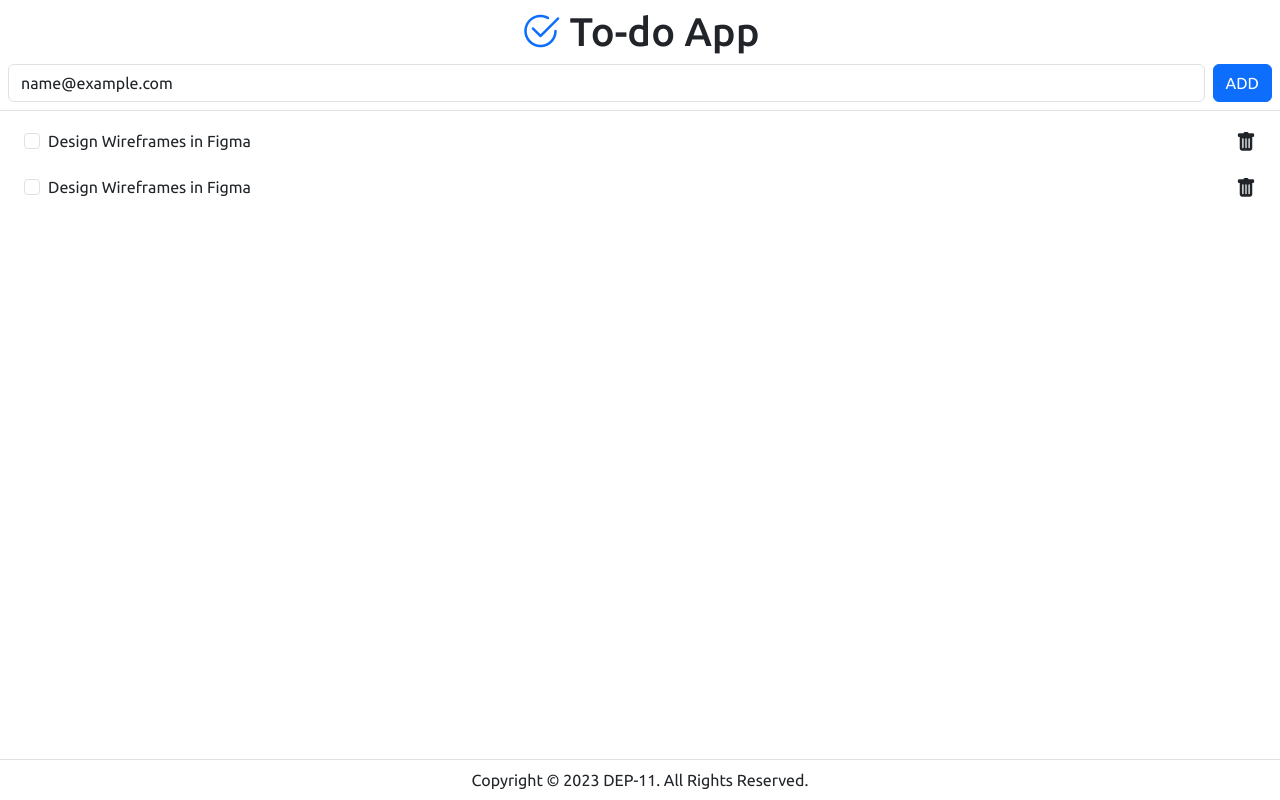
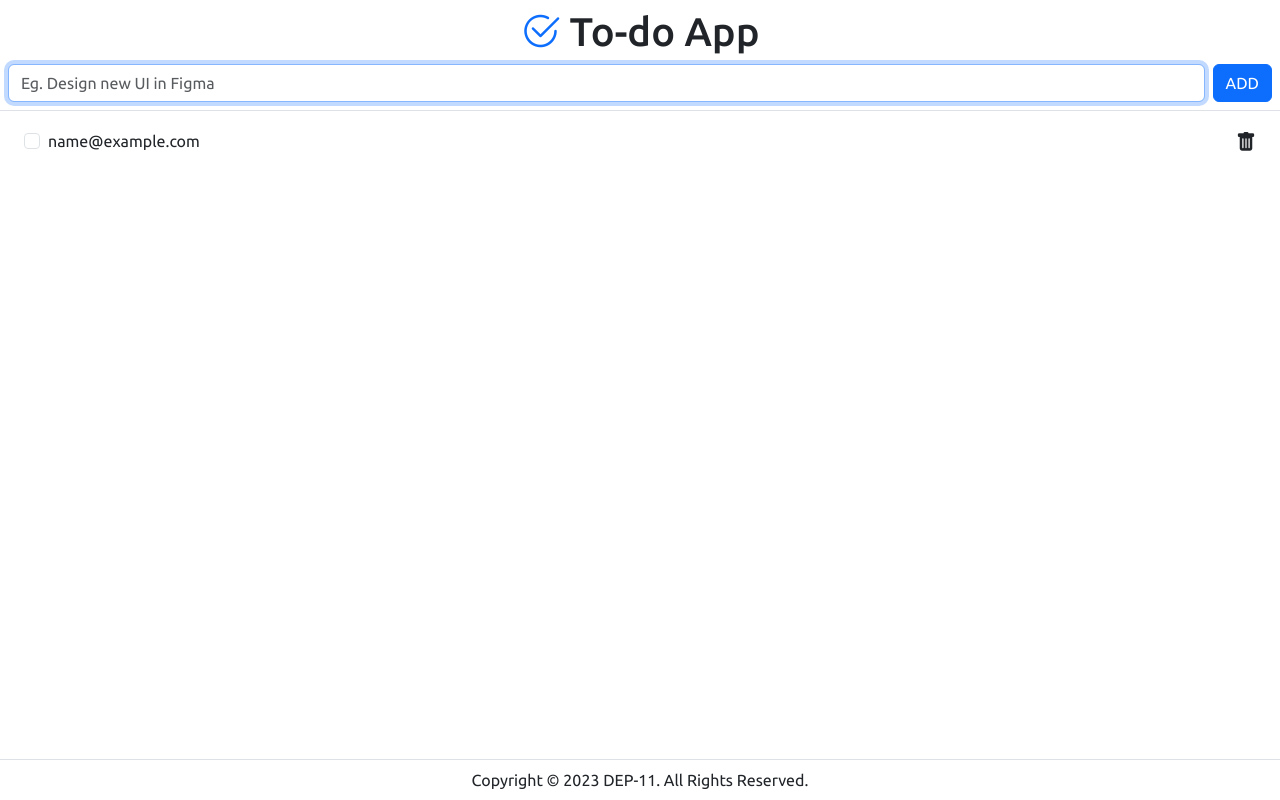
Before and after one commit to dep-11-git-playground/to-do-app, a plain HTML site: page index.html in a window 1280 px wide. Both pictures are taken after typing "name@example.com" into the empty fields and a click on the button "ADD". Drawn offline with nearby package versions, Linux system fonts and the light colour scheme.

Commit message:
Implement the delete task

```diff
--- a/index.html
+++ b/index.html
@@ -30,32 +30,13 @@
         </h1>
         <div class="d-flex gap-2">
             <input type="email" class="form-control"
-                id="txt" placeholder="Eg. Design new UI in Figma">
-            <button class="btn btn-primary"
+                id="txt-task" placeholder="Eg. Design new UI in Figma">
+            <button id="btn-add" class="btn btn-primary"
                 type="button">ADD</button>
         </div>
     </header>
     <main class="p-2 flex-grow-1">
         <ul class="list-unstyled">
-            <li class="d-flex align-items-center
-                justify-content-between py-2 px-3">
-                <div class="form-check">
-                    <input class="form-check-input" type="checkbox" value="" id="chk-1">
-                    <label class="form-check-label" for="chk-1">
-                      Design Wireframes in Figma
-                    </label>
-                </div>
-                <div class="d-flex gap-3 fs-5">
-                    <i  data-bs-toggle="tooltip"
-                        data-bs-placement="left"
-                        data-bs-title="Click to edit"
-                    class="edit bi bi-pencil-fill"></i>
-                    <i data-bs-toggle="tooltip"
-                        data-bs-placement="left"
-                        data-bs-title="Click to delete"
-                     class="delete bi bi-trash-fill"></i>
-                </div>
-            </li>
         </ul>
     </main>
     <footer class="text-center border-top p-2">
--- a/js/main.js
+++ b/js/main.js
@@ -6,13 +6,19 @@ function initializeToolTips(){
 initializeToolTips();
 
 class TaskItem {
+    id;
     checked;
     description;
+    #liElm;
 
-    constructor(checked, description){
+    constructor(id, description, checked = false){
+        this.id = id;
         this.checked = checked;
         this.description = description;
-        this.addItemToList();
+        this.#liElm = this.addItemToList();
+        this.#liElm.querySelector(".delete").addEventListener('click', ()=>{
+            this.#liElm.remove();
+        });
     }
 
     addItemToList(){
@@ -21,9 +27,10 @@ class TaskItem {
         liElm.className = 'd-flex align-items-center justify-content-between py-2 px-3';
         liElm.innerHTML = `
             <div class="form-check">
-                <input class="form-check-input" type="checkbox" value="" id="chk-1">
-                <label class="form-check-label" for="chk-1">
-                    Design Wireframes in Figma
+                <input ${this.checked ? 'checked' : ''}
+                    class="form-check-input" type="checkbox" value="" id="chk-${this.id}">
+                <label class="form-check-label" for="chk-${this.id}">
+                    ${this.description}
                 </label>
             </div>
             <div class="d-flex gap-3 fs-5">
@@ -38,7 +45,26 @@ class TaskItem {
             </div>
         `;
         ulElm.prepend(liElm);
+        return liElm;
     }
 }
 
-new TaskItem();
+const btnAddElm = document.querySelector('#btn-add');
+const txtTaskElm = document.querySelector('#txt-task');
+let lastTaskId = 0;
+
+btnAddElm.addEventListener('click', ()=> {
+    const text = txtTaskElm.value.trim();
+    if (text){
+        new TaskItem(lastTaskId++, text);
+        txtTaskElm.value = '';
+        txtTaskElm.focus();
+    }else {
+        txtTaskElm.focus();
+        txtTaskElm.select();
+    }
+});
+
+txtTaskElm.addEventListener('keypress', (e)=>{
+    if (e.key === "Enter") btnAddElm.click();
+});
```
